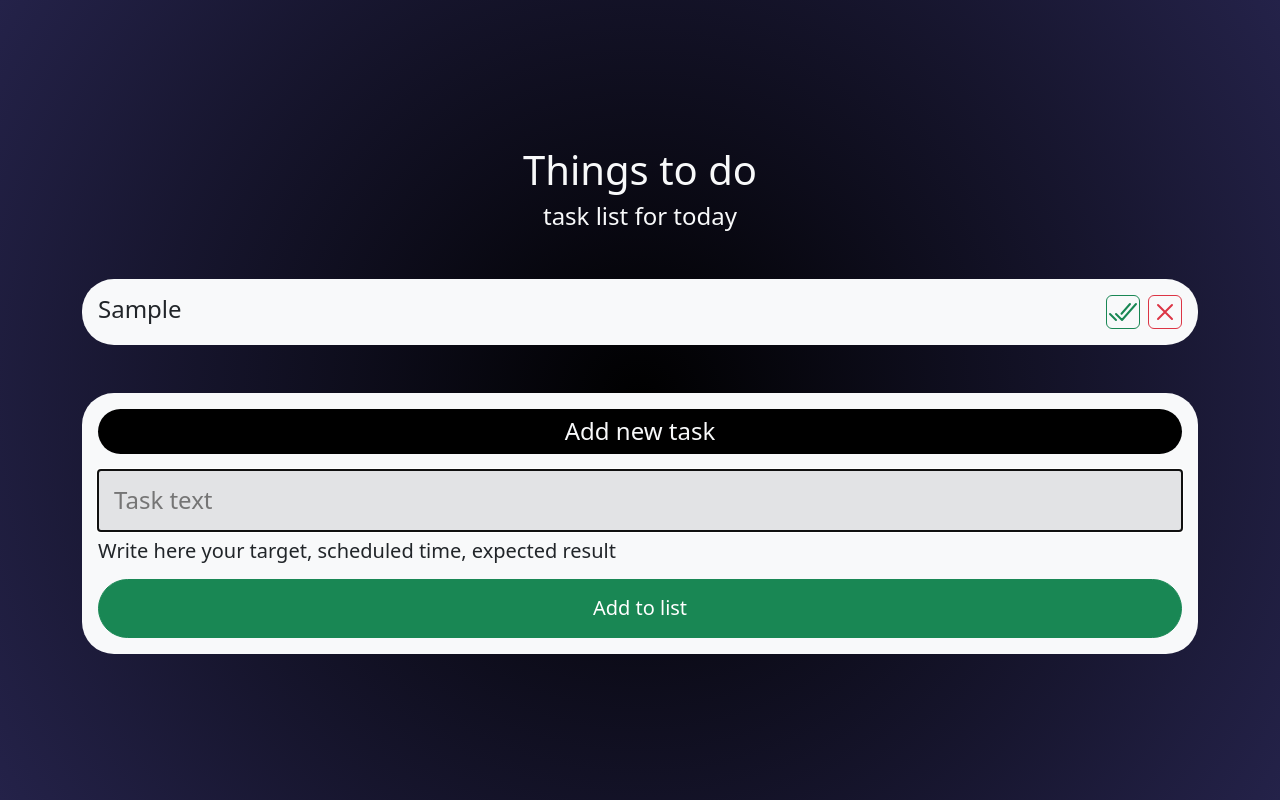
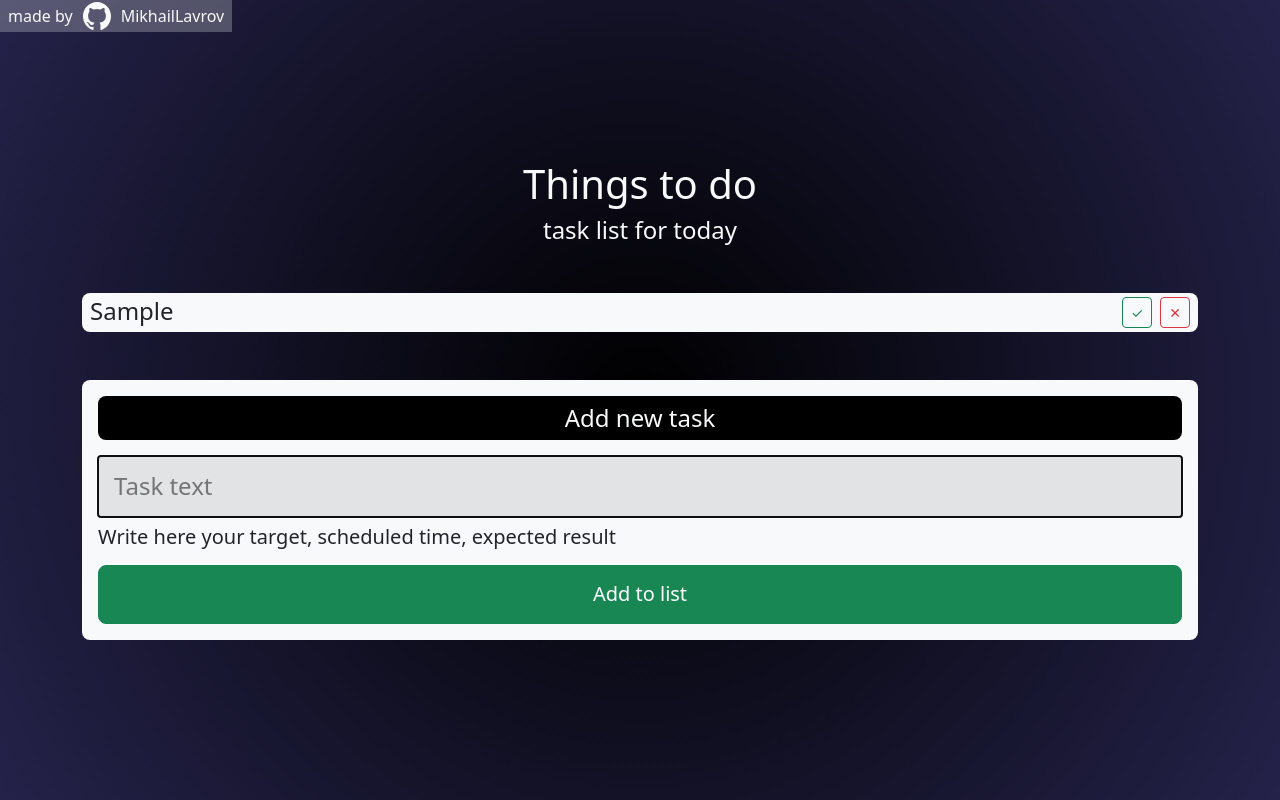
Before and after one commit to MikhailLavrov/todo-js, a plain HTML site: page index.html in a window 1280 px wide. Both pictures are taken after typing "Sample" into the empty fields and a click on the button "Add to list". Drawn offline with nearby package versions, Linux system fonts and the light colour scheme.

Commit message:
fix styles

```diff
--- a/index.html
+++ b/index.html
@@ -19,34 +19,36 @@
         <p class="h4 m-0">task list for today</p>
       </div>
 
+
+
       <!-- Tasks list block -->
       <ul class="p-0 m-0 mb-5" id="tasksList"></ul>
 
       <!-- Add tasks block -->
-      <div class="bg-light rounded-5 p-3">
-        <p class="m-0 mb-3 p-2 h4 text-light text-center bg-black rounded-5">Add new task</p>
+      <div class="bg-light rounded-3 p-3">
+        <p class="m-0 mb-3 p-2 h4 text-light text-center bg-black rounded-3">Add new task</p>
         <!-- Form -->
         <form id="form">
           <fieldset class="mb-3 d-flex flex-column">
             <input class="m-0 mb-2 p-3 h4 bg-dark bg-opacity-10 border-0" id="task-input" type="text" placeholder="Task text">
             <label class="m-0 h5" for="task-input">Write here your target, scheduled time, expected result</label>
           </fieldset>
-          <button class="p-3 btn btn-success w-100 rounded-5" type="submit">
+          <button class="p-3 btn btn-success w-100 rounded-3" type="submit">
             <span class="h5">Add to list</span>
           </button>
         </form>
       </div>
 
+      <div class="position-absolute top-0 start-0 d-none d-md-block">
+        <a class="page-link ps-2 pe-2 d-flex align-items-center gap-2 text-light text-bg-light bg-opacity-25" href="https://github.com/MikhailLavrov" target="_blank">
+          <span>made by</span>
+          <ion-icon size="large" name="logo-github"></ion-icon>
+          <span>MikhailLavrov</span>
+        </a>
+      </div>
+
     </div>
   </main>
-
-  <!-- <footer class="navbar-fixed-bottom text-light bg-light bg-opacity-25 p-0 d-flex justify-content-center">
-    <a class="page-link ps-2 pe-2 d-flex align-items-center gap-2 justify-content-center" href="https://github.com/MikhailLavrov" target="_blank">
-      <span>made by</span>
-      <ion-icon size="large" name="logo-github"></ion-icon>
-      <span>MikhailLavrov</span>
-    </a>
-  </footer> -->
 
   <script src="js/main.js"></script>
   <script src="https://cdn.jsdelivr.net/npm/bootstrap@5.2.3/dist/js/bootstrap.bundle.min.js" integrity="sha384-kenU1KFdBIe4zVF0s0G1M5b4hcpxyD9F7jL+jjXkk+Q2h455rYXK/7HAuoJl+0I4" crossorigin="anonymous"></script>
--- a/js/main.js
+++ b/js/main.js
@@ -13,7 +13,6 @@ let tasks = [];
 
 if (localStorage.getItem('tasks')) {
     tasks = JSON.parse(localStorage.getItem('tasks'));
-    console.log(tasks);
     tasks.forEach(task => renderTask(task));
   };
 
@@ -102,15 +101,11 @@ function renderTask(task) {
   const doneClassText = task.done ? 'done-text' : null;
 
   const newTask = `
-        <li class="new-task bg-light rounded-5 d-flex p-3 mb-1" id="${task.id}">
-          <span class="${doneClassText} h4 m-0">${task.text}</span>
-          <div class="ms-auto ps-3 d-flex align-items-center gap-2 justify-content-center">
-            <button class="btn btn-outline-success d-flex p-0" type="button" data-action="done">
-              <ion-icon size="large" name="checkmark-done-outline"></ion-icon>
-            </button>
-            <button class="btn btn-outline-danger d-flex p-0" type="button" data-action="delete">
-              <ion-icon size="large" name="close-outline"></ion-icon>
-            </button>
+        <li class="new-task bg-light rounded-3 d-flex p-1 ps-2 pe-2 mb-1" id="${task.id}">
+          <span class="${doneClassText} h4 m-0 lh-2">${task.text}</span>
+          <div class="ms-auto d-flex align-items-center gap-2 justify-content-center ps-2">
+            <button class="btn btn-outline-success btn-sm" type="button" data-action="done">&#10003;</button>
+            <button class="btn btn-outline-danger btn-sm" type="button" data-action="delete">&#10005;</button>
           </div>
         </li>`;
 
```
